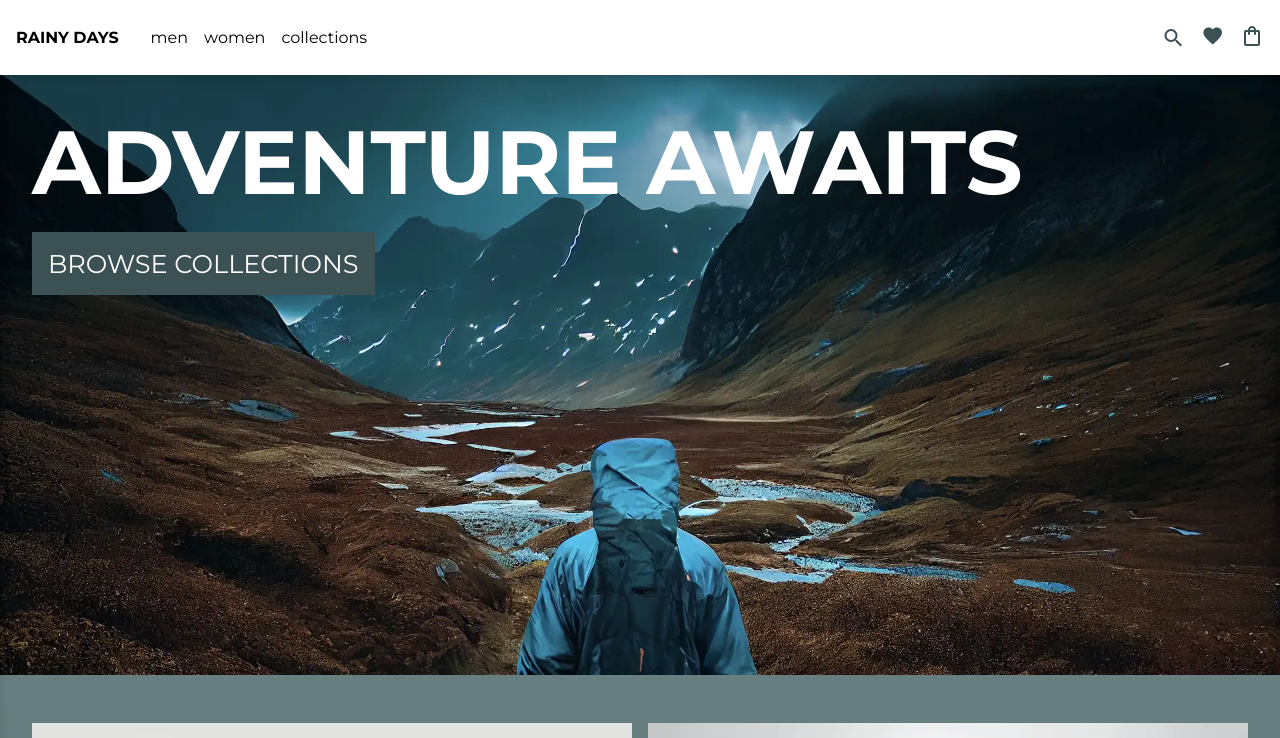
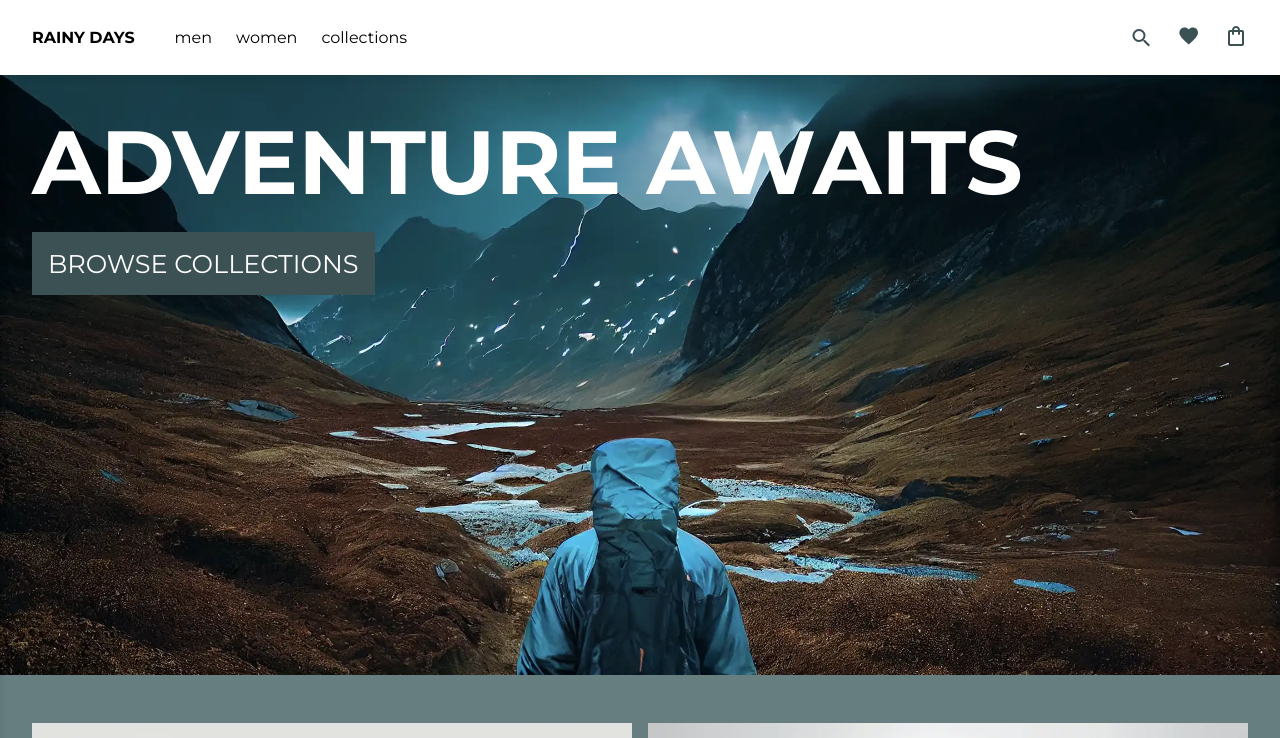
Before and after one commit to kyrregjerstad/Rainy-Days, a SvelteKit app: page / in a window 1280 px wide. Shown: the top 738 px of the page. Built offline with nearby package versions, Linux system fonts and the light colour scheme.

Commit message:
update navbar spacing

```diff
--- a/src/components/layout/header/NavHeader.svelte
+++ b/src/components/layout/header/NavHeader.svelte
@@ -97,7 +97,7 @@
     display: flex;
     justify-content: space-between;
     align-items: center;
-    padding: 1rem 1rem;
+    padding: 1rem 2rem;
     background-color: var(--clr-white);
     box-shadow: 0 0 10px rgba(0, 0, 0, 0.1);
     color: var(--clr-black);
@@ -117,7 +117,7 @@
     display: flex;
     list-style: none;
     justify-content: space-between;
-    gap: 1rem;
+    gap: 1.5rem;
   }
 
   li {
```
